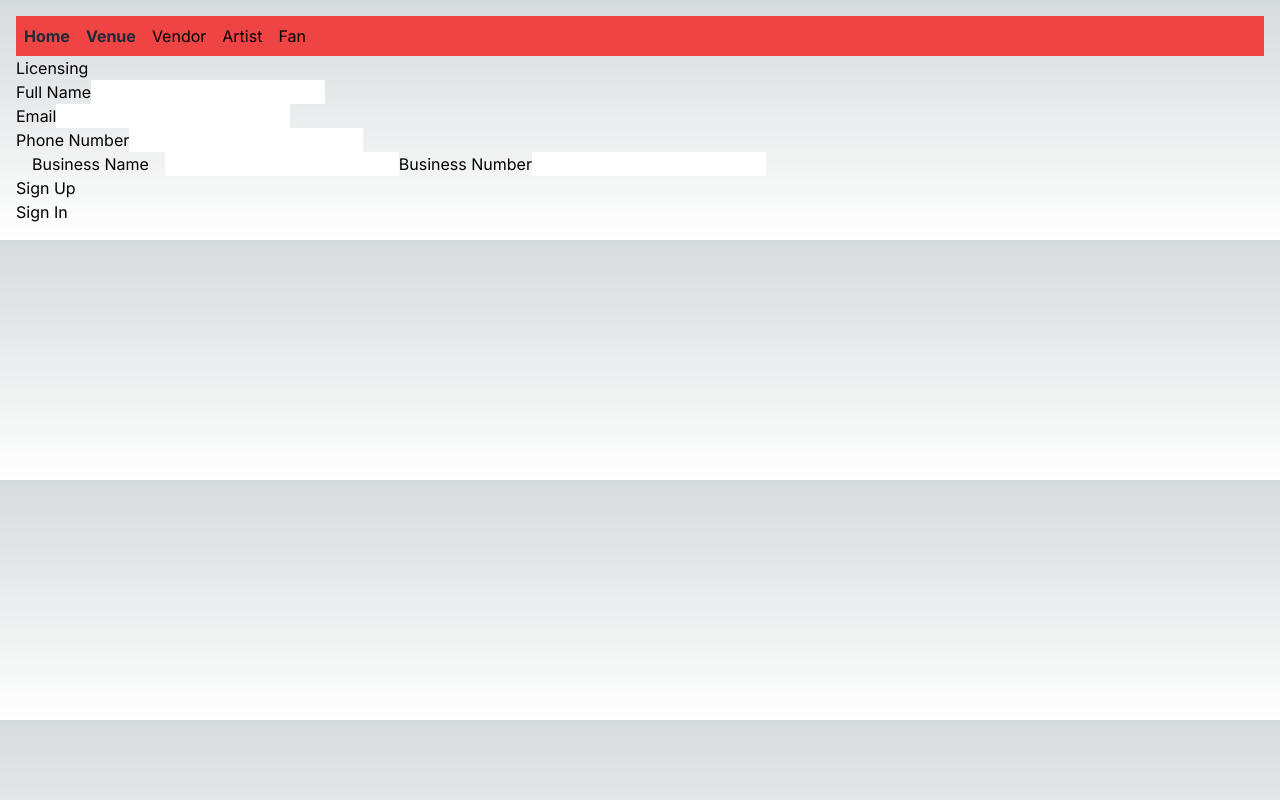
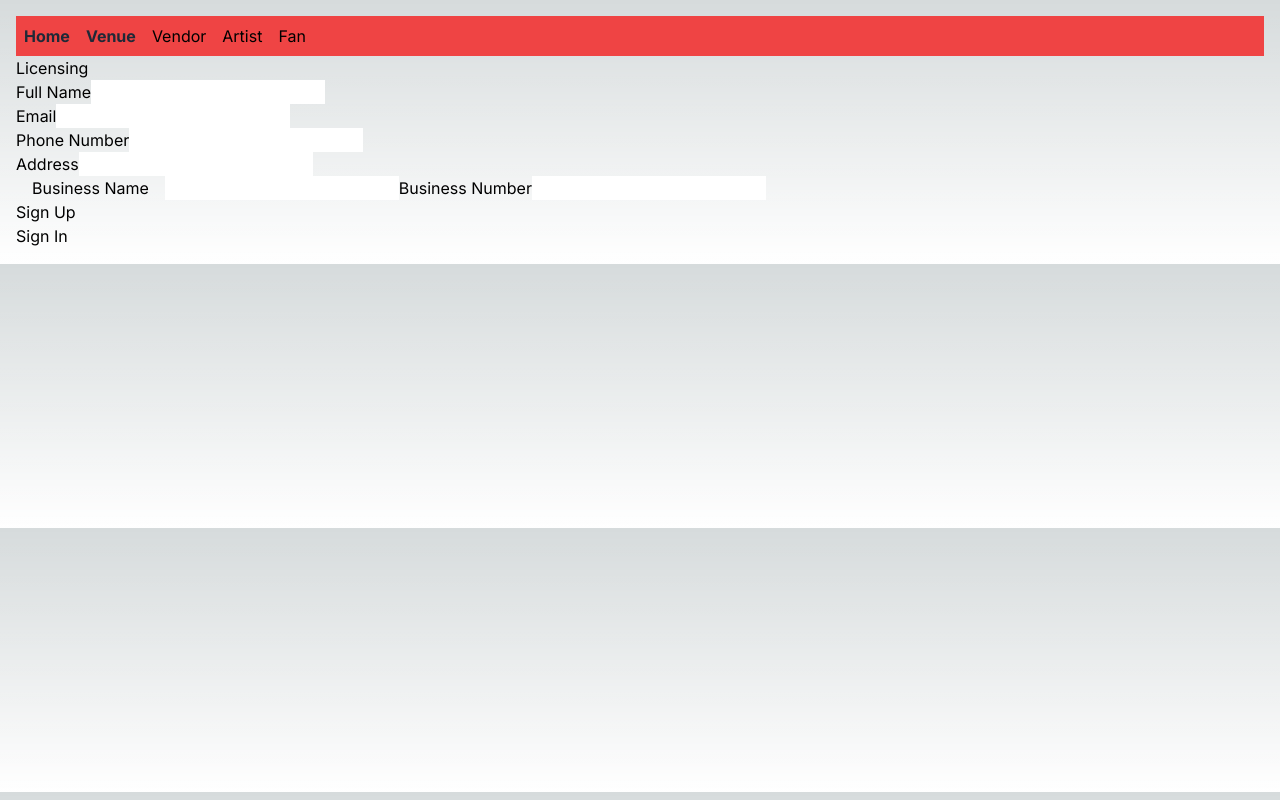
Before and after one commit to segvndo/YourBeat-TS, a Next.js app: page /users/venue/accountLicensing in a window 1280 px wide. Built offline with nearby package versions, Linux system fonts and the light colour scheme.

Commit message:
Add address in licensing logic

```diff
--- a/app/users/venue/accountLicensing/page.tsx
+++ b/app/users/venue/accountLicensing/page.tsx
@@ -7,12 +7,14 @@ const LicensingPage = () => {
     clientName,
     clientEmail,
     clientPhoneNumber,
+    clientAddress,
     businessName,
     businessNumber,
     isSignedIn,
     handleClientNameChange,
     handleClientEmailChange,
     handleClientPhoneNumberChange,
+    handleClientAddressChange,
     handleBusinessNameChange,
     handleBusinessNumberChange,
     handleSubmit,
@@ -59,6 +61,18 @@ const LicensingPage = () => {
             />
           </div>
 
+          <div>
+            <label htmlFor="clientAddress">Address</label>
+            <input
+              type="text"
+              id="clientAddress"
+              value={clientAddress}
+              onChange={handleClientAddressChange}
+              maxLength={100}
+              style={{ color: 'green' }}
+            />
+          </div>
+
           <label htmlFor="businessName" className="p-4">Business Name</label>
           <input
             type="text"
--- a/app/utilities/useLicenseLogic.tsx
+++ b/app/utilities/useLicenseLogic.tsx
@@ -4,12 +4,14 @@ interface LicenseLogic {
   clientName: string;
   clientEmail: string;
   clientPhoneNumber: number;
+  cliebtAddress: string;
   businessName: string;
   businessNumber: string;
   isSignedIn: boolean;
   handleClientNameChange: (e: ChangeEvent<HTMLInputElement>) => void;
   handleClientEmailChange: (e: ChangeEvent<HTMLInputElement>) => void;
   handleClientPhoneNumberChange: (e: ChangeEvent<HTMLInputElement>) => void;
+  handleClientAddressChange: (e: ChangeEvent<HTMLInputElement>) => void;
   handleBusinessNameChange: (e: ChangeEvent<HTMLInputElement>) => void;
   handleBusinessNumberChange: (e: ChangeEvent<HTMLInputElement>) => void;
   handleSubmit: () => void;
@@ -20,6 +22,7 @@ export const useLicenseLogic = (): LicenseLogic => {
   const [clientName, setClientName] = React.useState<string>('');
   const [clientEmail, setClientEmail] = React.useState<string>('');
   const [clientPhoneNumber, setClientPhoneNumber] = React.useState<string>('');
+  const [clientAddress, setClientAddress] = React.useState<string>('');
   const [businessName, setBusinessName] = React.useState<string>('');
   const [businessNumber, setBusinessNumber] = React.useState<string>('');
   const [isSignedIn, setIsSignedIn] = React.useState<boolean>(false);
@@ -34,12 +37,50 @@ export const useLicenseLogic = (): LicenseLogic => {
     setClientEmail(inputValue);
   };
 
+  const isEmailValid = (email: string): boolean => {
+
+    const isValidEmail = /^[^\s@]+@[^\s@]+\.[^\s@]+$/.test(inputValue);
+
+    if (!isValidEmail) {
+      console.log('Invalid email format');
+    }
+
+  //   try {
+  //     const response = await fetch('/api/validateEmail', {
+  //       method: 'POST',
+  //       headers: {
+  //         'Content-Type': 'application/json',
+  //       },
+  //       body: JSON.stringify({ email: inputValue }),
+  //     });
+
+  //     if (response.ok) {
+  //       // Email is valid on the server
+  //       console.log('Email is valid on the server');
+  //     } else {
+  //       // Email is not valid on the server
+  //       console.log('Email is not valid on the server');
+  //     }
+  //   } catch (error) {
+  //     console.error('Server validation error:', error);
+  //   }
+  // };
+
+  }
+
   const handleClientPhoneNumberChange = (e: ChangeEvent<HTMLInputElement>) => {
     const inputValue = e.target.value;
     const numericValue = inputValue.replace(/\D/g, '');
     const limitedValue = numericValue.slice(0, 10);
 
     setClientPhoneNumber(limitedValue);
+  };
+
+  const handleClientAddressChange = (e: ChangeEvent<HTMLInputElement>) => {
+    const inputValue = e.target.value;
+    const limitedValue = inputValue.slice(0, 100);
+
+    setClientAddress(limitedValue);
   };
 
   const handleBusinessNameChange = (e: ChangeEvent<HTMLInputElement>) => {
@@ -53,8 +94,13 @@ export const useLicenseLogic = (): LicenseLogic => {
   };
 
   const handleSubmit = () => {
-    console.log('Form submitted:', { businessName, businessNumber });
-    setIsSignedIn(true);
+    if (isEmailValid(clientEmail)) {
+      console.log('Email is valid', { businessName, businessNumber});
+      setIsSignedIn(true);
+    } else {
+      console.log('Invalid email')
+    }
+
   };
 
   const handleSignIn = () => {
@@ -65,12 +111,14 @@ export const useLicenseLogic = (): LicenseLogic => {
     clientName,
     clientEmail,
     clientPhoneNumber,
+    clientAddress,
     businessName,
     businessNumber,
     isSignedIn,
     handleClientNameChange,
     handleClientEmailChange,
     handleClientPhoneNumberChange,
+    handleClientAddressChange,
     handleBusinessNameChange,
     handleBusinessNumberChange,
     handleSubmit,
```
